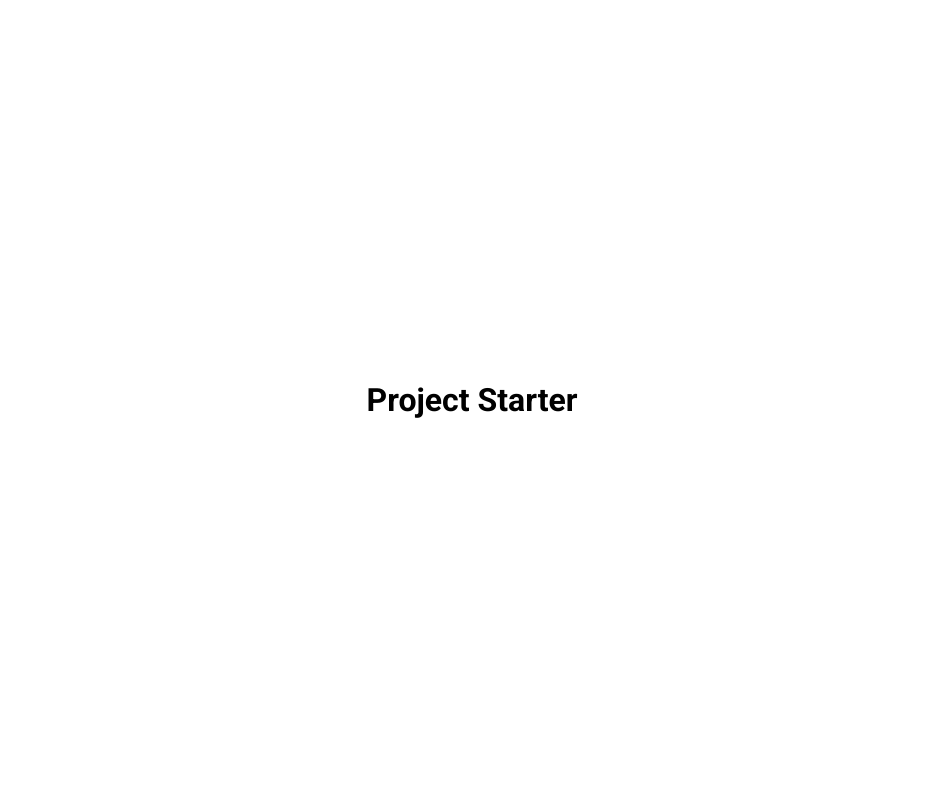
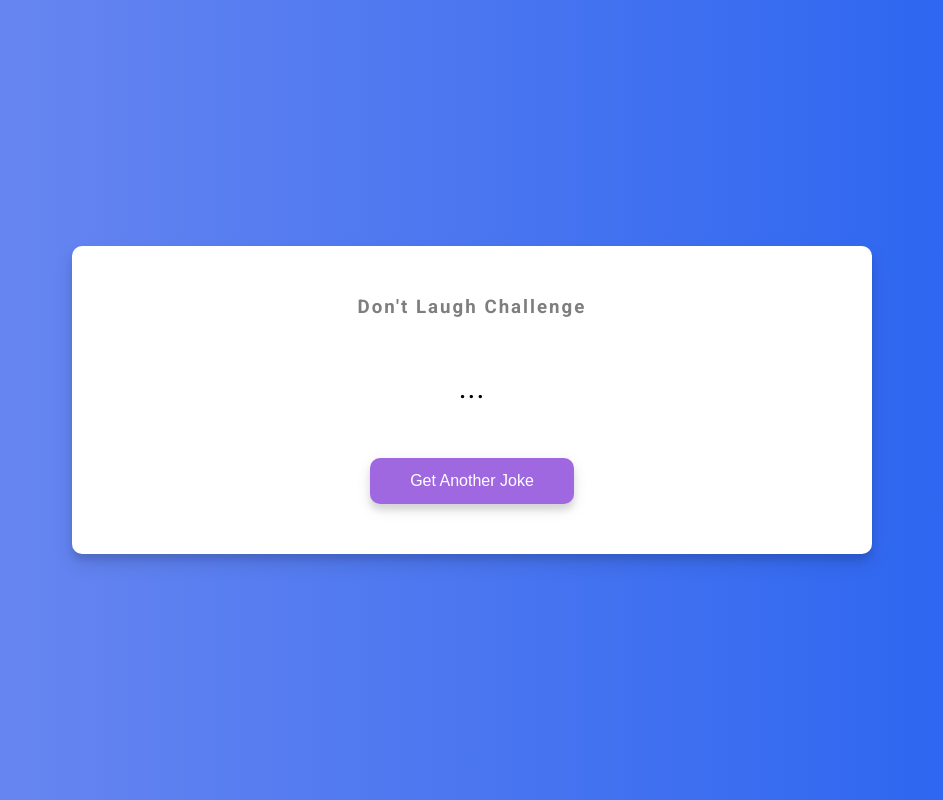
Before and after one commit to andregozubuyukoglu/70day70project, a plain HTML site: page day10/Dad Jokes/index.html in a window 1280 px wide. Shown: the whole page, without its empty margins (168-1111 px from the left). Drawn offline with Linux system fonts and the light colour scheme; no server answers.

Commit message:
Added new day

```diff
--- a/day10/Dad Jokes/index.html
+++ b/day10/Dad Jokes/index.html
@@ -1,21 +1,25 @@
 <!DOCTYPE html>
 <html lang="en">
-<head>
-    <meta charset="UTF-8">
-    <meta http-equiv="X-UA-Compatible" content="IE=edge">
-    <meta name="viewport" content="width=device-width, initial-scale=1.0">
+  <head>
+    <meta charset="UTF-8" />
+    <meta http-equiv="X-UA-Compatible" content="IE=edge" />
+    <meta name="viewport" content="width=device-width, initial-scale=1.0" />
     <link
       rel="stylesheet"
       href="https://cdnjs.cloudflare.com/ajax/libs/font-awesome/5.15.2/css/all.min.css"
       integrity="sha512-HK5fgLBL+xu6dm/Ii3z4xhlSUyZgTT9tuc/hSrtw6uzJOvgRr2a9jyxxT1ely+B+xFAmJKVSTbpM/CuL7qxO8w=="
       crossorigin="anonymous"
     />
-    <link rel="stylesheet" href="style.css">
-    <title>Project Starter</title>
-</head>
-<body>
-    <h1>Project Starter</h1>
+    <link rel="stylesheet" href="style.css" />
+    <title>Dad Jokes</title>
+  </head>
+  <body>
+    <div class="container">
+      <h3>Don't Laugh Challenge</h3>
+      <div class="joke" id="joke">...</div>
+      <button id="jokeBtn" class="btn">Get Another Joke</button>
+    </div>
 
     <script src="script.js"></script>
-</body>
+  </body>
 </html>
--- a/day10/Dad Jokes/script.js
+++ b/day10/Dad Jokes/script.js
@@ -0,0 +1,34 @@
+const jokeEl = document.getElementById("joke");
+const jokeBtn = document.getElementById("jokeBtn");
+
+jokeBtn.addEventListener("click", generateJoke);
+
+generateJoke();
+
+async function generateJoke() {
+  const config = {
+    headers: {
+      Accept: "application/json",
+    },
+  };
+
+  const res = await fetch("https://icanhazdadjoke.com", config);
+
+  const data = await res.json();
+
+  jokeEl.innerHTML = data.joke;
+}
+
+// function generateJoke() {
+//   const config = {
+//     headers: {
+//       Accept: "application/json",
+//     },
+//   };
+
+//   fetch("https://icanhazdadjoke.com", config)
+//     .then((res) => res.json())
+//     .then((data) => {
+//       jokeEl.innerHTML = data.joke;
+//     });
+// }
--- a/day10/Dad Jokes/style.css
+++ b/day10/Dad Jokes/style.css
@@ -3,6 +3,7 @@
   box-sizing: border-box;
 }
 body {
+  background: linear-gradient(90deg, #718bf0, #2461f1);
   font-family: "Roboto", sans-serif;
   display: flex;
   flex-direction: column;
@@ -11,4 +12,48 @@ body {
   height: 100vh;
   overflow: hidden;
   margin: 0;
+  padding: 20px;
 }
+
+.container {
+  background-color: #fff;
+  border-radius: 10px;
+  box-shadow: 0px 10px 20px rgba(0, 0, 0, 0.1), 0 6px 6px rgba(0, 0, 0, 0.1);
+  padding: 50px 20px;
+  text-align: center;
+  max-width: 100%;
+  width: 800px;
+}
+
+h3 {
+  margin: 0;
+  opacity: 0.5;
+  letter-spacing: 2px;
+}
+
+.joke {
+  font-size: 30px;
+  letter-spacing: 1px;
+  line-height: 40px;
+  margin: 50px auto;
+  max-width: 600px;
+}
+
+.btn {
+  background-color: #9f68e0;
+  color: #fff;
+  border: 0;
+  border-radius: 10px;
+  box-shadow: 0 5px 15px rgba(0, 0, 0, 0.1), 0 6px 6px rgba(0, 0, 0, 0.1);
+  padding: 14px 40px;
+  font-size: 16px;
+  cursor: pointer;
+}
+
+.btn:active {
+  transform: scale(0.98);
+}
+
+.btn:focus {
+  outline: 0;
+}
```
